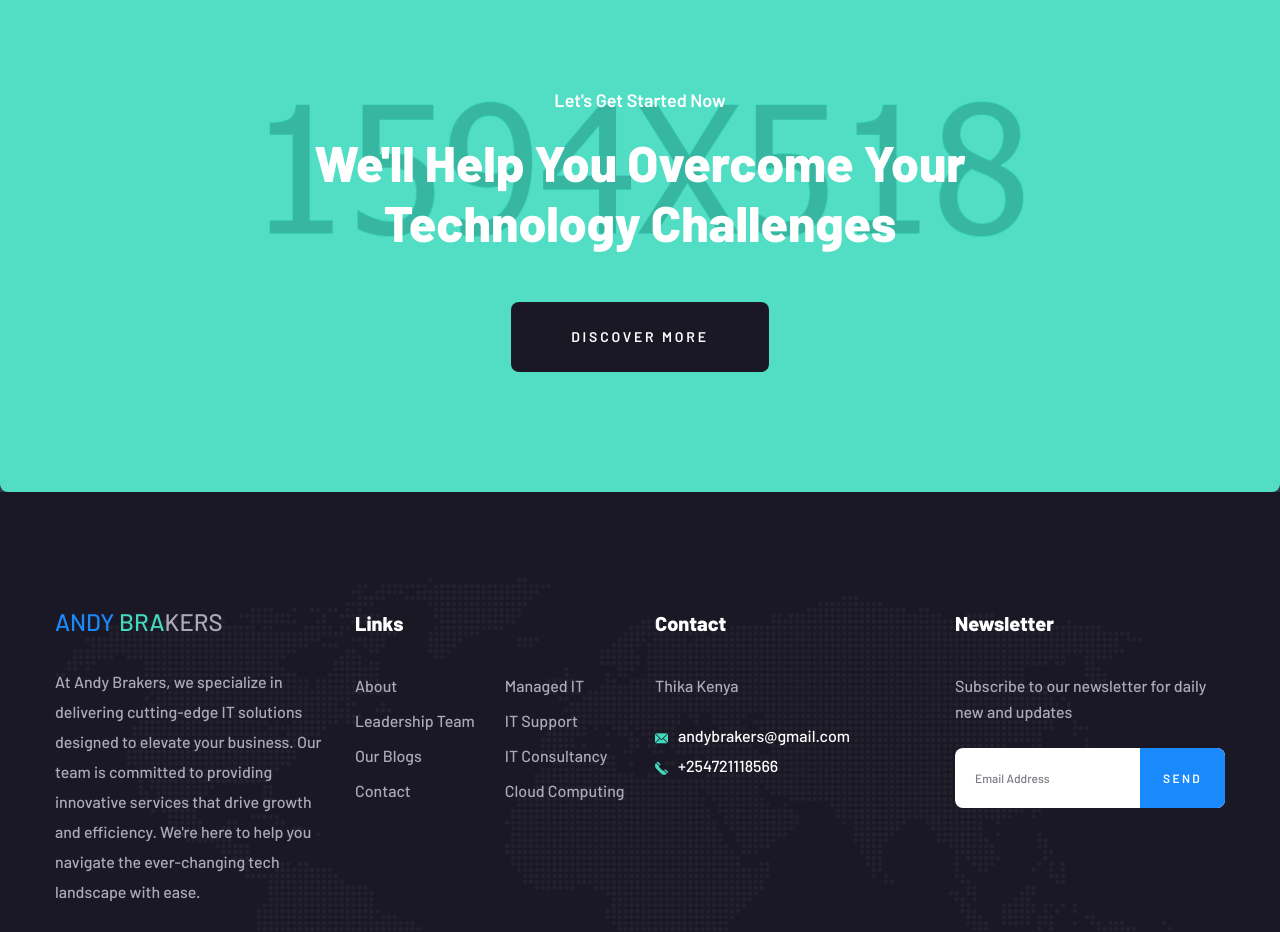
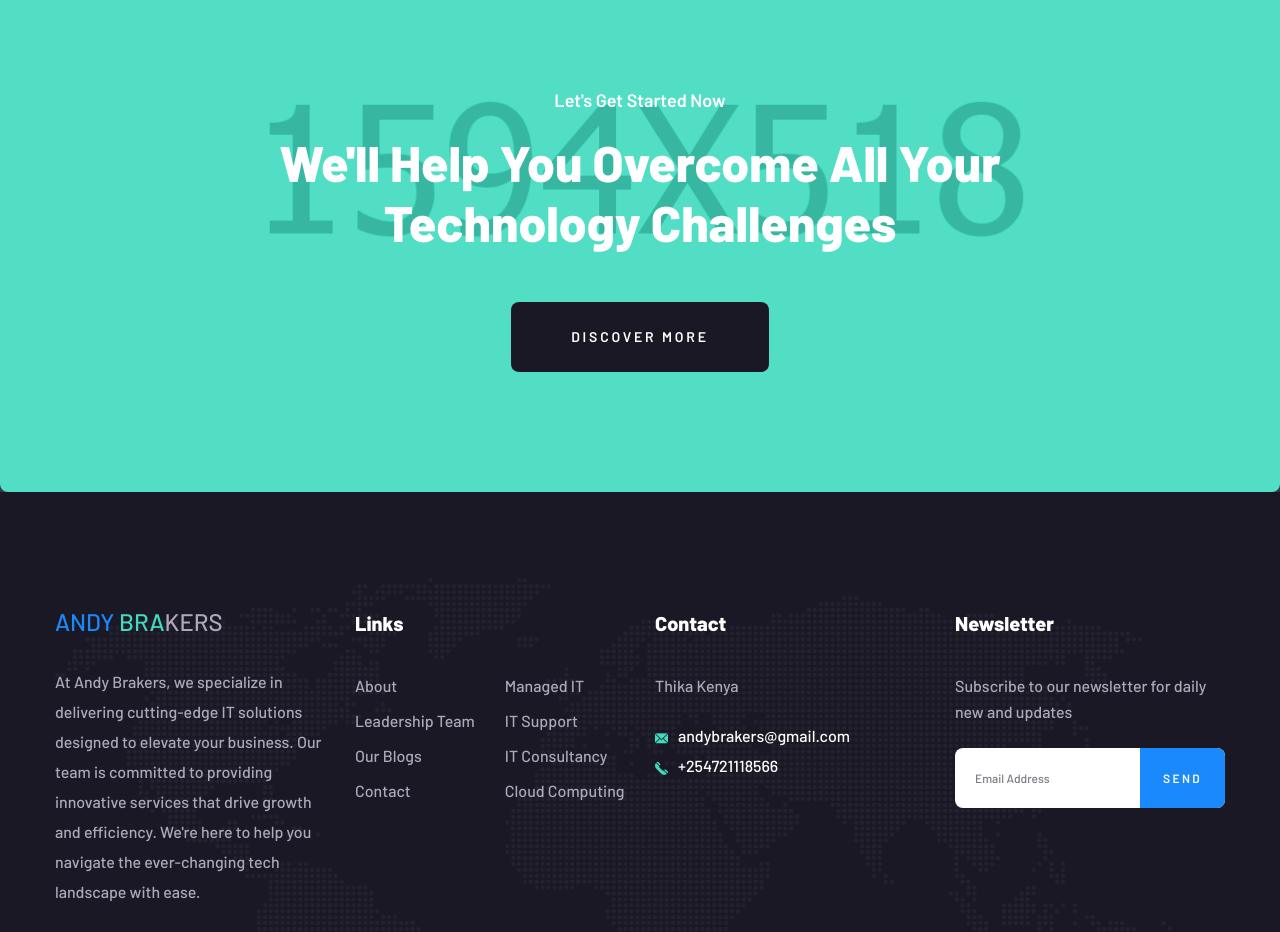
Before and after one commit to its-gutheras/andybrakers, a plain HTML site: page index.html in a window 1280 px wide. Shown: the part 5500-6432 px from the top of the page. Drawn offline with nearby package versions, Linux system fonts and the light colour scheme; some packages are replaced by stand-ins of ours; animation ran at ten frames a second; files whose address does not match are found by name.

Commit message:
CTA Section

```diff
--- a/index.html
+++ b/index.html
@@ -639,7 +639,7 @@
                     <div class="col-lg-12">
                         <div class="cta-one__inner">
                             <p class="cta-one__sub-title">Let's Get Started Now</p>
-                            <h2 class="cta-one__title">We'll Help You Overcome Your <br> Technology Challenges</h2>
+                            <h2 class="cta-one__title">We'll Help You Overcome All Your <br> Technology Challenges</h2>
                             <a href="contact.html" class="cta-one__btn thm-btn">Discover More</a>
                         </div>
                     </div>
```
